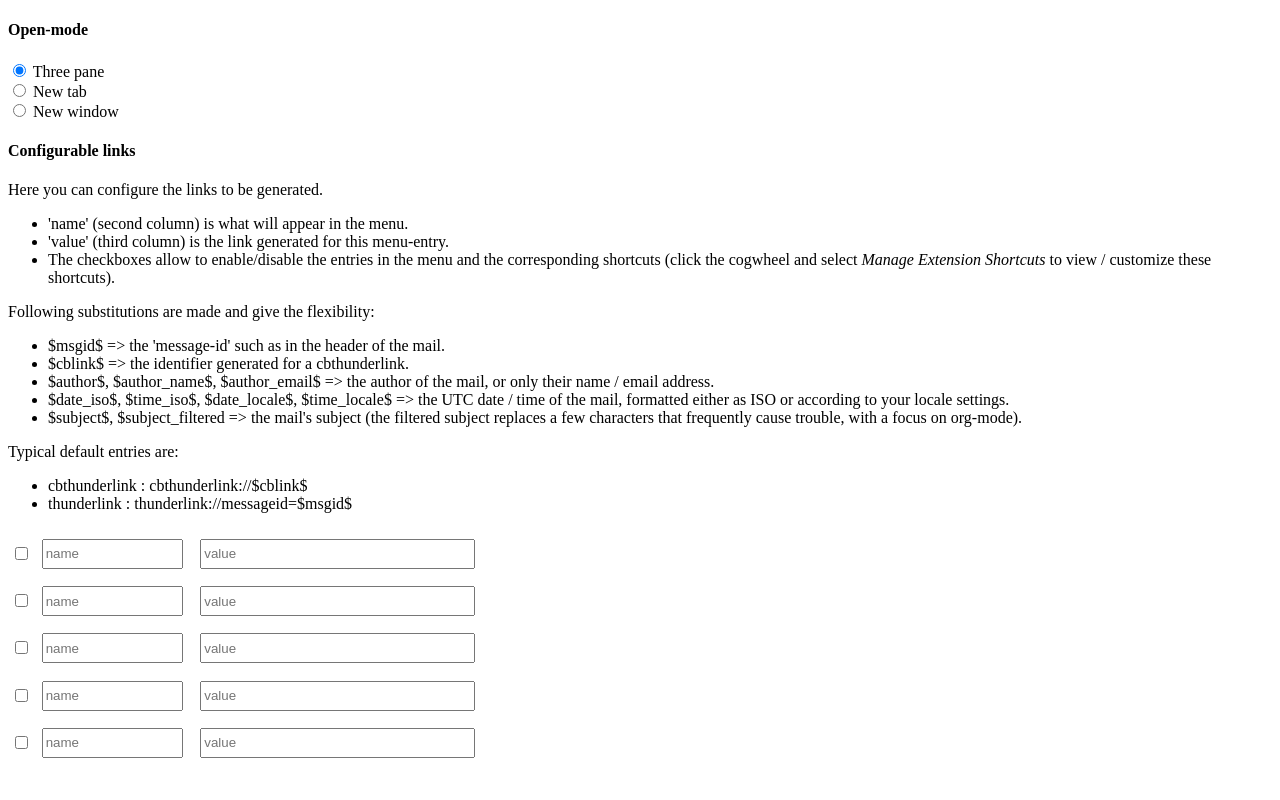
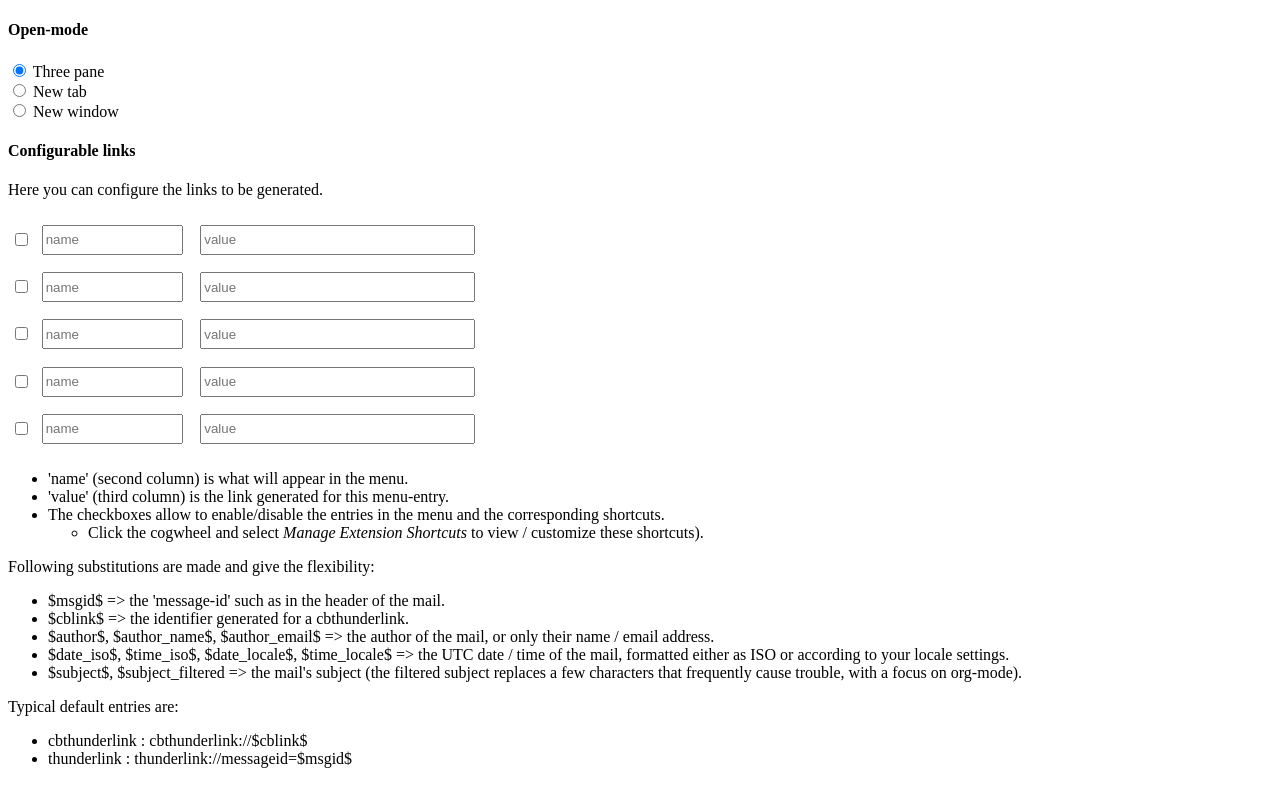
Before and after one commit to CamielBouchier/cb_thunderlink, a browser extension: page mail_extension/cb_options.html in a window 1280 px wide. Drawn offline with Linux system fonts and the light colour scheme.

Commit message:
Changed settings approach.
Changed settings approach in cb_background.js.
Some other minor cleanups as well.

```diff
--- a/mail_extension/cb_options.html
+++ b/mail_extension/cb_options.html
@@ -30,24 +30,6 @@ $EndLicense$
             <h4><b>Configurable links</b></h4>
 
             <p>Here you can configure the links to be generated.</p>
-            <ul>
-                <li>'name' (second column) is what will appear in the menu.</li>
-                <li>'value' (third column) is the link generated for this menu-entry.</li>
-                <li>The checkboxes allow to enable/disable the entries in the menu and the corresponding shortcuts (click the cogwheel and select <i>Manage Extension Shortcuts</i> to view / customize these shortcuts).</li>
-            </ul>
-            <p> Following substitutions are made and give the flexibility:</p>
-            <ul>
-                <li> $msgid$ =&gt; the 'message-id' such as in the header of the mail.</li>
-                <li> $cblink$ =&gt; the identifier generated for a cbthunderlink.</li>
-                <li> $author$, $author_name$, $author_email$ =&gt; the author of the mail, or only their name / email address.</li>
-                <li> $date_iso$, $time_iso$, $date_locale$, $time_locale$ =&gt; the UTC date / time of the mail, formatted either as ISO or according to your locale settings.</li>
-		<li> $subject$, $subject_filtered =&gt; the mail's subject (the filtered subject replaces a few characters that frequently cause trouble, with a focus on org-mode).</li>
-            </ul>
-            <p>Typical default entries are:</p>
-            <ul>
-                <li>cbthunderlink : cbthunderlink://$cblink$</li>
-                <li>thunderlink : thunderlink://messageid=$msgid$</li>
-            </ul>
 
             <table>
                 <tr>
@@ -77,6 +59,53 @@ $EndLicense$
                 </tr>
             </table>
 
+            <ul>
+                <li>
+                    'name' (second column) is what will appear in the menu.
+                </li>
+                <li>
+                    'value' (third column) is the link generated for this menu-entry.
+                </li>
+                <li>
+                    The checkboxes allow to enable/disable the entries in the menu and the
+                    corresponding shortcuts.
+                    <ul>
+                        <li>
+                            Click the cogwheel and select <i>Manage Extension Shortcuts</i>
+                            to view / customize these shortcuts).
+                        </li>
+                    </ul>
+                </li>
+            </ul>
+            <p> Following substitutions are made and give the flexibility:</p>
+            <ul>
+                <li>
+                    $msgid$ =&gt; the 'message-id' such as in the header of the mail.
+                </li>
+                <li>
+                    $cblink$ =&gt; the identifier generated for a cbthunderlink.
+                </li>
+                <li>
+                    $author$, $author_name$, $author_email$ =&gt;
+                     the author of the mail, or only their name / email address.
+                </li>
+                <li>
+                    $date_iso$, $time_iso$, $date_locale$, $time_locale$ =&gt;
+                     the UTC date / time of the mail, formatted either as ISO or
+                     according to your locale settings.
+                </li>
+		        <li>
+                    $subject$, $subject_filtered =&gt; the mail's subject
+                     (the filtered subject replaces a few characters that frequently cause trouble,
+                     with a focus on org-mode).
+                </li>
+            </ul>
+            <p>Typical default entries are:</p>
+            <ul>
+                <li>cbthunderlink : cbthunderlink://$cblink$</li>
+                <li>thunderlink : thunderlink://messageid=$msgid$</li>
+            </ul>
+
         </form>
         <script src="cb_options.js"></script>
     </body>
```
Also changed, not shown: mail_extension/cb_background.js (+39 -34 lines).
